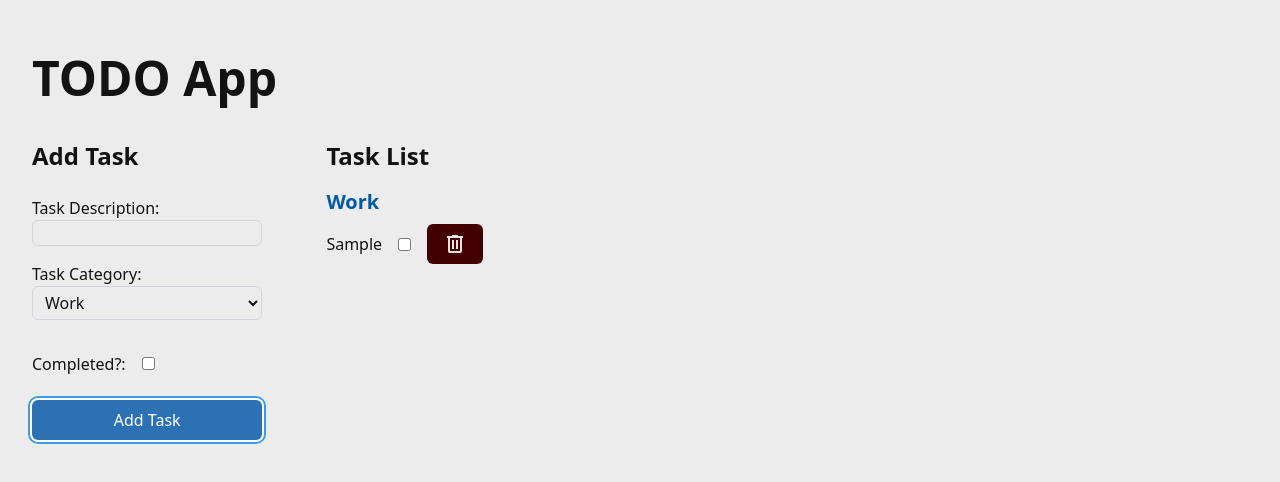
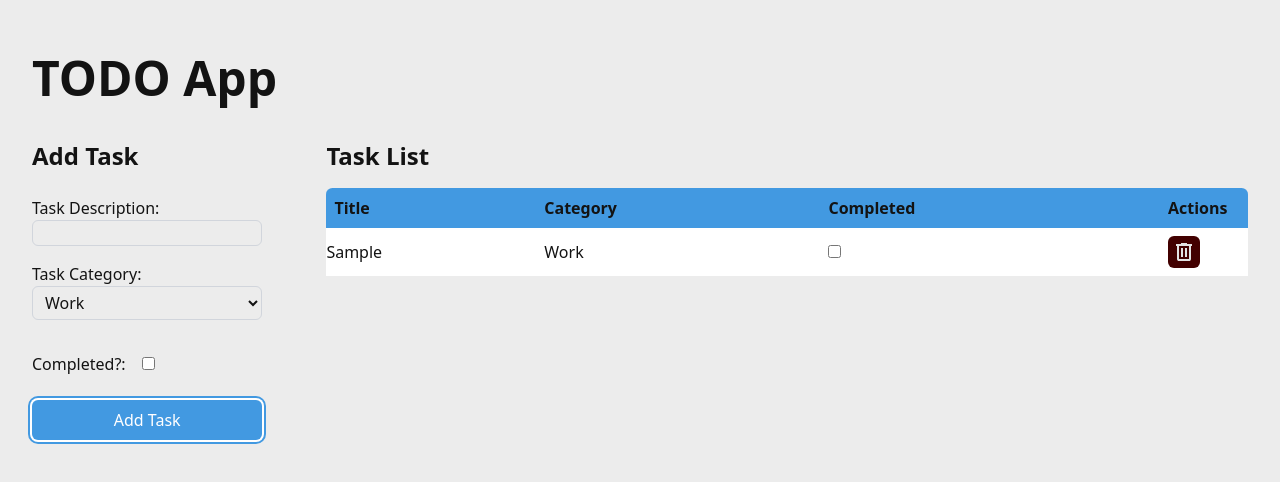
Before and after one commit to davidcraig/todo-app-challenge, a React (Vite) app: page / in a window 1280 px wide. Both pictures are taken after typing "Sample" into the empty fields and a click on the button "Add Task". Shown: the top 482 px of the page. Built offline with nearby package versions, Linux system fonts and the light colour scheme.

Commit message:
Refactor tasks into a table view to enable future filtering

```diff
--- a/src/App.tsx
+++ b/src/App.tsx
@@ -1,4 +1,5 @@
 import "./index.css";
+import "./tables.css";
 import { useState, useEffect } from "react";
 import type { Task } from "./Types/Task";
 
@@ -57,7 +58,6 @@ export function App() {
   }, []);
 
   function onAddTask(task: Task) {
-    task.id = crypto.randomUUID();
     const newTasks = [...tasks, task];
     localStorage.setItem(DEFAULT_CATEGORY_KEY, task.category);
     localStorage.setItem(TASKS_STORAGE_KEY, JSON.stringify(newTasks));
--- a/src/components/AddTaskForm.tsx
+++ b/src/components/AddTaskForm.tsx
@@ -4,6 +4,7 @@ import type { TaskFormProps } from "../Types/Task";
 export function AddTaskForm({ onAddTask, defaultCategory }: TaskFormProps) {
   const formRef = useRef<HTMLFormElement>(null);
   const [newTask, setNewTask] = useState({
+    id: crypto.randomUUID(),
     title: "",
     category: "work",
     completed: false,
@@ -23,6 +24,7 @@ export function AddTaskForm({ onAddTask, defaultCategory }: TaskFormProps) {
 
   const resetForm = () => {
     setNewTask({
+      id: crypto.randomUUID(),
       title: "",
       category: defaultCategory,
       completed: false,
@@ -55,6 +57,7 @@ export function AddTaskForm({ onAddTask, defaultCategory }: TaskFormProps) {
             type="text"
             data-testid="add-task-component-description"
             className="input"
+            required
             minLength={3}
             value={newTask.title}
             onChange={handleTitleChange}
--- a/src/components/TaskList.tsx
+++ b/src/components/TaskList.tsx
@@ -18,47 +18,30 @@ export function TaskList({
   handleDelete,
 }: TaskListProps) {
   // Group tasks by category
-  const groupedTasks = ObjectSortByKeys(
-    tasks.reduce(
-      (acc, task) => {
-        const category = task.category;
-        acc[category] = acc[category] || [];
-        acc[category].push(task);
-        return acc;
-      },
-      {} as Record<string, Task[]>,
-    ),
-  );
-
-  console.log(groupedTasks);
-
-  if (!groupedTasks) return null;
 
   return (
     <>
-      {Object.keys(groupedTasks).map((category) => {
-        const categoryTitle = ucFirst(category);
-        const categoryTasks = groupedTasks[category];
-
-        if (!categoryTasks || !categoryTasks.length) return null;
-
-        return (
-          <div
-            aria-label={`${categoryTitle} Category Todo Items`}
-            key={category}
-          >
-            <h2 id={`${category}-category`}>{categoryTitle}</h2>
-            <ul>
-              {categoryTasks.map((task: Task) => (
-                <li className="flex items-center" key={task.id}>
-                  <span
-                    style={{
-                      textDecoration: task.completed ? "line-through" : "none",
-                    }}
-                  >
-                    {task.title}
-                  </span>
-
+      <table>
+        <thead>
+          <tr>
+            <th>Title</th>
+            <th>Category</th>
+            <th>Completed</th>
+            <th className="actions">Actions</th>
+          </tr>
+        </thead>
+        <tbody>
+          {tasks.map((task) => {
+            return (
+              <tr
+                style={{
+                  textDecoration: task.completed ? "line-through" : "",
+                }}
+                key={task.id}
+              >
+                <td>{task.title}</td>
+                <td>{ucFirst(task.category)}</td>
+                <td>
                   <input
                     type="checkbox"
                     data-testid={`complete-todo-checkbox-${task.id}`}
@@ -66,7 +49,9 @@ export function TaskList({
                     onChange={toggleComplete(task.id)}
                     aria-label={`Complete todo ${task.title}`}
                   />
+                </td>
 
+                <td className="actions">
                   <button
                     data-testid={`delete-todo-button-${task.id}`}
                     className="delete flex"
@@ -75,12 +60,12 @@ export function TaskList({
                   >
                     <img src={binIcon} alt={`Delete todo ${task.title}`} />
                   </button>
-                </li>
-              ))}
-            </ul>
-          </div>
-        );
-      })}
+                </td>
+              </tr>
+            );
+          })}
+        </tbody>
+      </table>
     </>
   );
 }
--- a/src/index.css
+++ b/src/index.css
@@ -1,11 +1,12 @@
 @import "tailwindcss";
+@import "./tables.css";
 
 @layer base {
     :root {
         @apply text-[#131313] bg-[#ececec] font-sans;
         --h2: #005aa4;
-        --button-bg: #4299e1;
-        --button-hover: #3182ce;
+        --primary-color: #4299e1;
+        --secondary-color: #3182ce;
         --button-active-bg: #2c71b4;
     }
 
@@ -22,12 +23,12 @@
     button.save {
         @apply focus:ring-[#4299e1];
 
-        background: var(--button-active-bg);
+        background: var(--primary-color);
         &:hover {
-            background: var(--button-hover);
+            background: var(--secondary-color);
         }
         &:active {
-            background: var(--button-active-bg);
+            background: var(--primary-color);
         }
     }
 
@@ -55,7 +56,7 @@
         @apply my-2;
     }
 
-    input[type="checkbox"] {
+    #add-task-form input[type="checkbox"] {
         @apply ml-4;
     }
 
@@ -90,4 +91,14 @@
             grid-template-columns: 1fr;
         }
     }
+
+    /* TaskList */
+    .actions {
+        width: 5em;
+    }
+
+    .actions button {
+        padding: 0.25rem;
+        margin: 0.5rem 0;
+    }
 }
--- /dev/null
+++ b/src/tables.css
@@ -0,0 +1,46 @@
+@layer base {
+    :root {
+        --table-border-radius: 0.4rem;
+    }
+
+    table {
+        @apply w-full;
+    }
+
+    th {
+        text-align: left;
+        background: var(--primary-color);
+        padding: 0.5rem 0;
+
+        &:first-child {
+            padding-left: 0.5rem;
+        }
+        &:last-child {
+            padding-right: 0.5rem;
+        }
+    }
+
+    thead tr th {
+        &:first-child {
+            border-top-left-radius: var(--table-border-radius);
+        }
+        &:last-child {
+            border-top-right-radius: var(--table-border-radius);
+        }
+        overflow: hidden;
+    }
+
+    th,
+    td {
+    }
+
+    tr {
+        &:first-of-type(td) {
+            padding-left: 0.5rem;
+        }
+    }
+
+    td {
+        background: #fff;
+    }
+}
```
